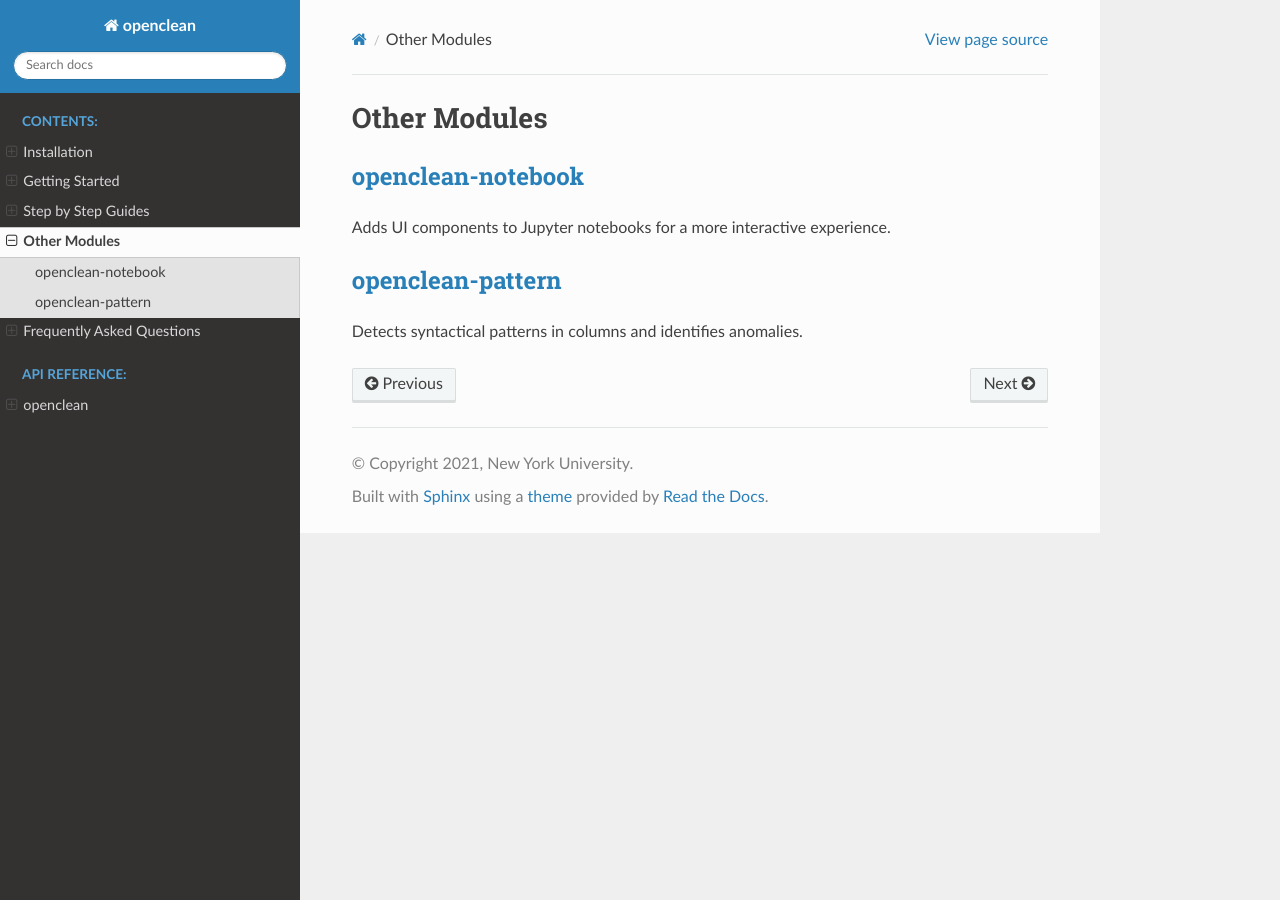
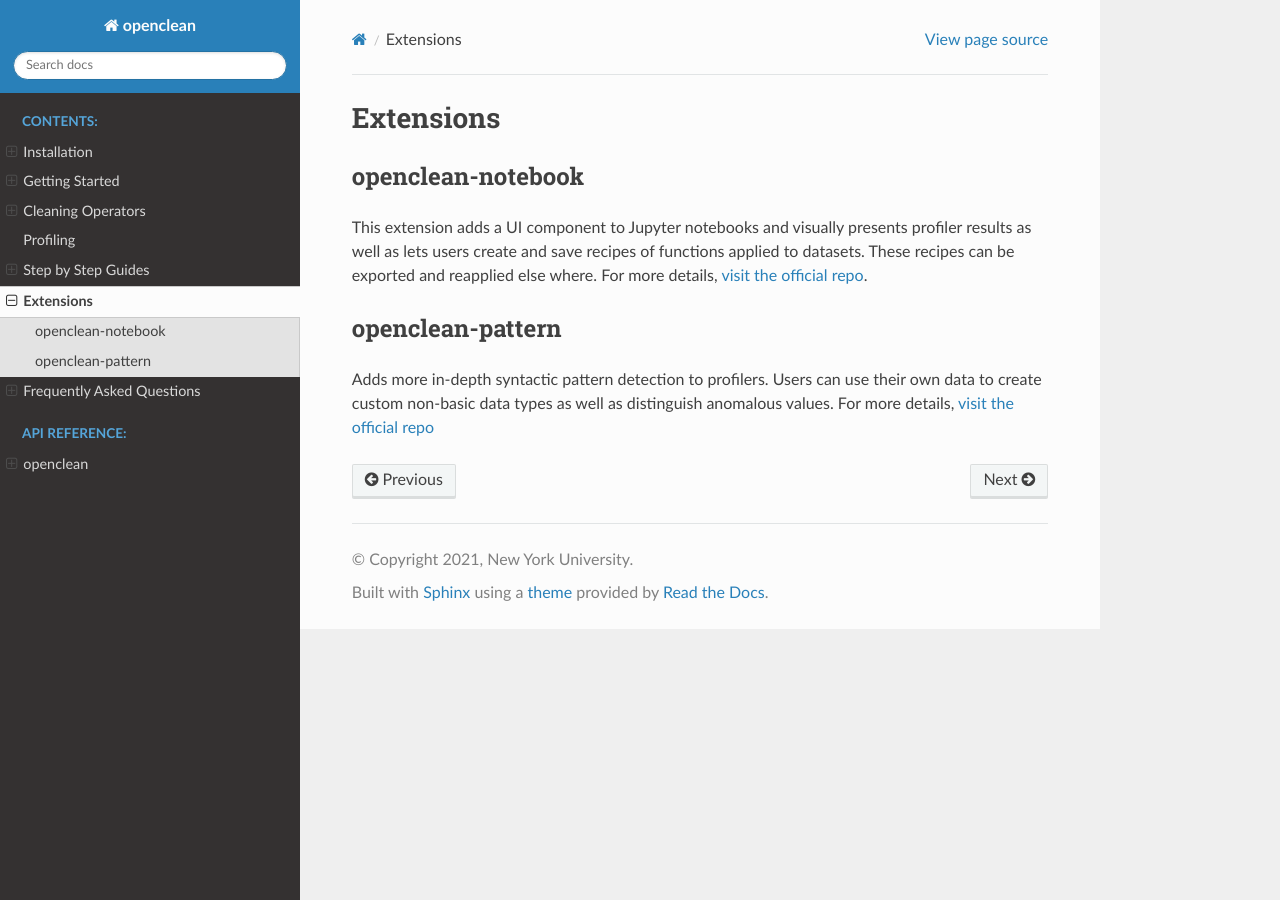
Before and after one commit to VIDA-NYU/openclean-core, a Sphinx documentation site: the page built from docs/source/extras.rst, in a window 1280 px wide. Built offline with Sphinx 7.4.7 and the Read the Docs theme 2.0.0, drawn with Linux system fonts in a browser that asks for light colours.

Commit message:
gifs added

```diff
--- a/docs/source/extras.rst
+++ b/docs/source/extras.rst
@@ -1,10 +1,18 @@
-Other Modules
-=============
+Extensions
+==========
 
-`openclean-notebook <https://github.com/VIDA-NYU/openclean-notebook>`_
-----------------------------------------------------------------------
-Adds UI components to Jupyter notebooks for a more interactive experience.
+.. _notebook-extension:
 
-`openclean-pattern <https://github.com/VIDA-NYU/openclean-pattern/>`_
----------------------------------------------------------------------
-Detects syntactical patterns in columns and identifies anomalies.
+openclean-notebook
+------------------
+This extension adds a UI component to Jupyter notebooks and visually presents profiler results as well as lets users
+create and save recipes of functions applied to datasets. These recipes can be exported and reapplied else where. For more details,
+`visit the official repo <https://github.com/VIDA-NYU/openclean-notebook>`_.
+
+.. _patterns-extension:
+
+openclean-pattern
+-----------------
+Adds more in-depth syntactic pattern detection to profilers. Users can use their own data to create custom non-basic
+data types as well as distinguish anomalous values. For more details,
+`visit the official repo <https://github.com/VIDA-NYU/openclean-pattern/>`_
--- a/docs/source/index.rst
+++ b/docs/source/index.rst
@@ -25,6 +25,8 @@
     extras
     faq
 
+.. _api-ref:
+
 ..  toctree::
     :maxdepth: 1
     :caption: API Reference:
```
Also changed, not shown: docs/source/start.rst (+123 -30 lines), docs/source/data/custom_func.gif (added), 2 other files.
